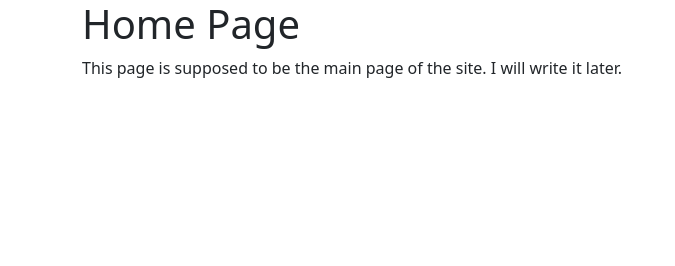
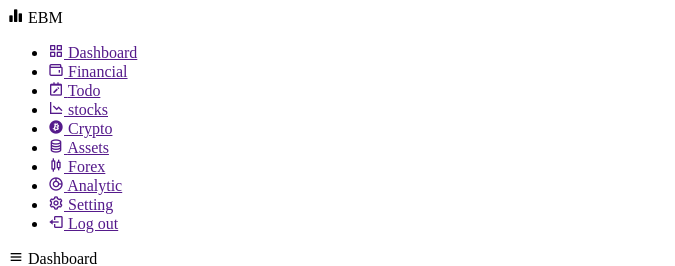
Before and after one commit to Mahyarlotfi/Managing-work-and-personal-life, a Flask app: page / in a window 1280 px wide. Shown: the top 266 px of the page, without its empty margins (0-675 px from the left). Run offline with Flask 2, Linux system fonts and the light colour scheme; some libraries are stand-ins or nearby versions.

Commit message:
Make page layout.html as static page of the site

```diff
--- a/pms.py
+++ b/pms.py
@@ -1,5 +1,5 @@
 from unicodedata import name
-from flask import Flask, render_template
+from flask import Flask, render_template,url_for
 app = Flask(__name__)
 
 @app.route("/")
--- a/templates/home.html
+++ b/templates/home.html
@@ -1,15 +1,3 @@
-  {% extends "layout.html" %}
-  {% block content %}
-  <body>
-    <div>
-      <div>
-        <h1>Home Page</h1>
-      </div>
-      <div>
-        <p>
-          This page is supposed to be the main page of the site. I will write it
-          later.
-        </p>
-      </div>
-  </body>
-  {% endblock content %}
+{% extends "layout.html" %}
+{% block content %}
+{% endblock %}
--- a/templates/layout.html
+++ b/templates/layout.html
@@ -1,40 +1,138 @@
 <!DOCTYPE html>
+<!-- Design by Mahyar Lotfi | mahyarlotfi@gmail.com -->
+<!-- Special thanks to codinglab | www.youtube.com/codinglab -->
 <html lang="en">
   <head>
     <!-- Required meta tags -->
     <meta charset="utf-8" />
+    <title>Personal Management System</title>
+    <link
+      rel="stylesheet"
+      type="text/css"
+      href="{{ url_for('static', filename='css/boxicons.min.css') }}"
+    />
     <meta name="viewport" content="width=device-width, initial-scale=1" />
-
-    <!-- Bootstrap CSS -->
+    <!-- BoxIcon CDN Link -->
     <link
-      href="https://cdn.jsdelivr.net/npm/bootstrap@5.0.2/dist/css/bootstrap.min.css"
+      href="{{ url_for('static', filename='css/style.css') }}"
       rel="stylesheet"
-      integrity="sha384-EVSTQN3/azprG1Anm3QDgpJLIm9Nao0Yz1ztcQTwFspd3yD65VohhpuuCOmLASjC"
-      crossorigin="anonymous"
     />
-
-    {% if title %}
-    <title>Personal Management System - {{ title }}</title>
-    {% else %}
-    <title>Personal Management System</title>
-    {% endif %}
+    <!-- Favicon Link -->
+    <link
+      rel="apple-touch-icon"
+      sizes="180x180"
+      href="static/img/apple-touch-icon.png"
+    />
+    <link
+      rel="icon"
+      type="image/png"
+      sizes="32x32"
+      href="static/img/favicon-32x32.png"
+    />
+    <link
+      rel="icon"
+      type="image/png"
+      sizes="16x16"
+      href="static/img/favicon-16x16.png"
+    />
   </head>
 
   <body>
-    <div class="container">{% block content %} {% endblock %}</div>
-    <!-- Optional JavaScript; choose one of the two! -->
+    <div class="sidebar">
+      <div class="logo-details">
+        <i class="bx bxs-bar-chart-alt-2"></i>
+        <span class="logo_name">EBM</span>
+      </div>
+      <ul class="nav-links">
+        <li>
+          <a href="" class="active">
+            <i class="bx bx-grid-alt"></i>
+            <span class="links_name">Dashboard</span>
+          </a>
+        </li>
+        <li>
+          <a href="">
+            <i class="bx bx-wallet"></i>
+            <span class="links_name">Financial</span>
+          </a>
+        </li>
+        <li>
+          <a href="">
+            <i class="bx bx-calendar-edit"></i>
+            <span class="links_name">Todo</span>
+          </a>
+        </li>
+        <li>
+          <a href="">
+            <i class="bx bx-line-chart-down"></i>
+            <span class="links_name">stocks</span>
+          </a>
+        </li>
+        <li>
+          <a href="">
+            <i class="bx bxl-bitcoin"></i>
+            <span class="links_name">Crypto</span>
+          </a>
+        </li>
+        <li>
+          <a href="">
+            <i class="bx bx-coin-stack"></i>
+            <span class="links_name">Assets</span>
+          </a>
+        </li>
+        <li>
+          <a href="">
+            <i class="bx bx-candles"></i>
+            <span class="links_name">Forex</span>
+          </a>
+        </li>
+        <li>
+          <a href="">
+            <i class="bx bx-doughnut-chart"></i>
+            <span class="links_name">Analytic</span>
+          </a>
+        </li>
+        <li>
+          <a href="">
+            <i class="bx bx-cog"></i>
+            <span class="links_name">Setting</span>
+          </a>
+        </li>
+        <li>
+          <a href="">
+            <i class="bx bx-log-out"></i>
+            <span class="links_name">Log out</span>
+          </a>
+        </li>
+      </ul>
+    </div>
 
-    <!-- Option 1: Bootstrap Bundle with Popper -->
-    <script
-      src="https://cdn.jsdelivr.net/npm/bootstrap@5.0.2/dist/js/bootstrap.bundle.min.js"
-      integrity="sha384-MrcW6ZMFYlzcLA8Nl+NtUVF0sA7MsXsP1UyJoMp4YLEuNSfAP+JcXn/tWtIaxVXM"
-      crossorigin="anonymous"
-    ></script>
+    <!-- home content -->
+    <section class="home-section">
+      <nav>
+        <div class="sidebar-button">
+          <i class="bx bx-menu sidebarBtn"></i>
+          <span class="dashboard">Dashboard</span>
+        </div>
+        <div class="search-box">
+          <input type="text" placeholder="Search..." />
+          <i class="bx bx-search"></i>
+        </div>
+        <div class="profile-details">
+          <img src="static/img/admin.jpg" alt="" />
+        <span class="admin_name">Administrator</span>
+        <i class="bx bx-chevron-down"></i>
+        </div>
+      </nav>
+    <!---->
 
-    <!-- Option 2: Separate Popper and Bootstrap JS -->
-    <!--
-     <script src="https://cdn.jsdelivr.net/npm/@popperjs/core@2.9.2/dist/umd/popper.min.js" integrity="sha384-IQsoLXl5PILFhosVNubq5LC7Qb9DXgDA9i+tQ8Zj3iwWAwPtgFTxbJ8NT4GN1R8p" crossorigin="anonymous"></script>
-     <script src="https://cdn.jsdelivr.net/npm/bootstrap@5.0.2/dist/js/bootstrap.min.js" integrity="sha384-cVKIPhGWiC2Al4u+LWgxfKTRIcfu0JTxR+EQDz/bgldoEyl4H0zUF0QKbrJ0EcQF" crossorigin="anonymous"></script>
-    -->
+
+
+
+
+    </section>
+    <!--    {% block content %}{% endblock %}    -->
+
+  <script src="{{ url_for('static', filename='js/script.js') }}"></script>
   </body>
 </html>
```
